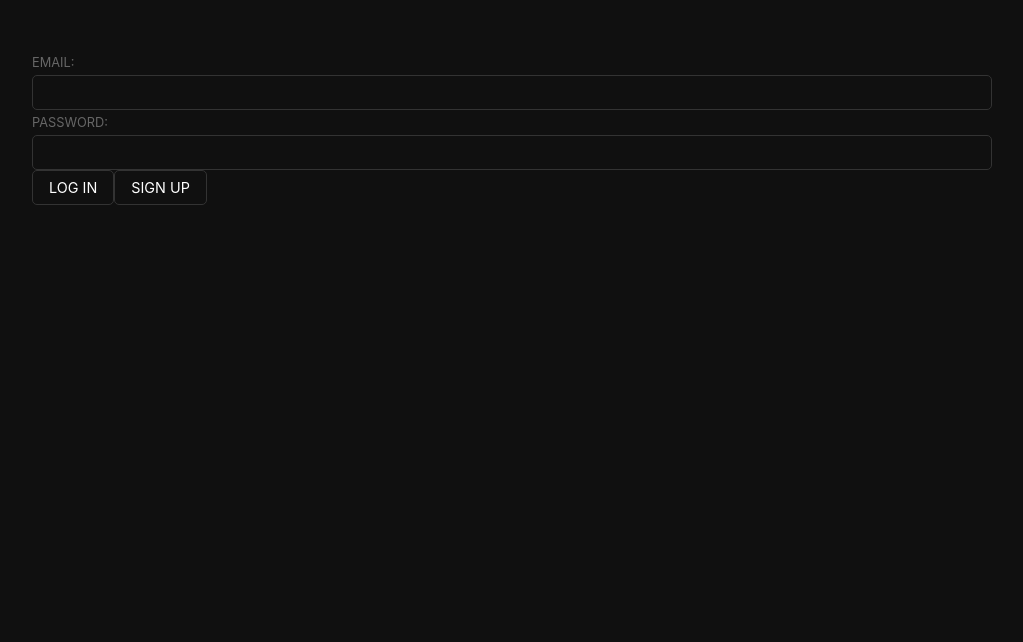
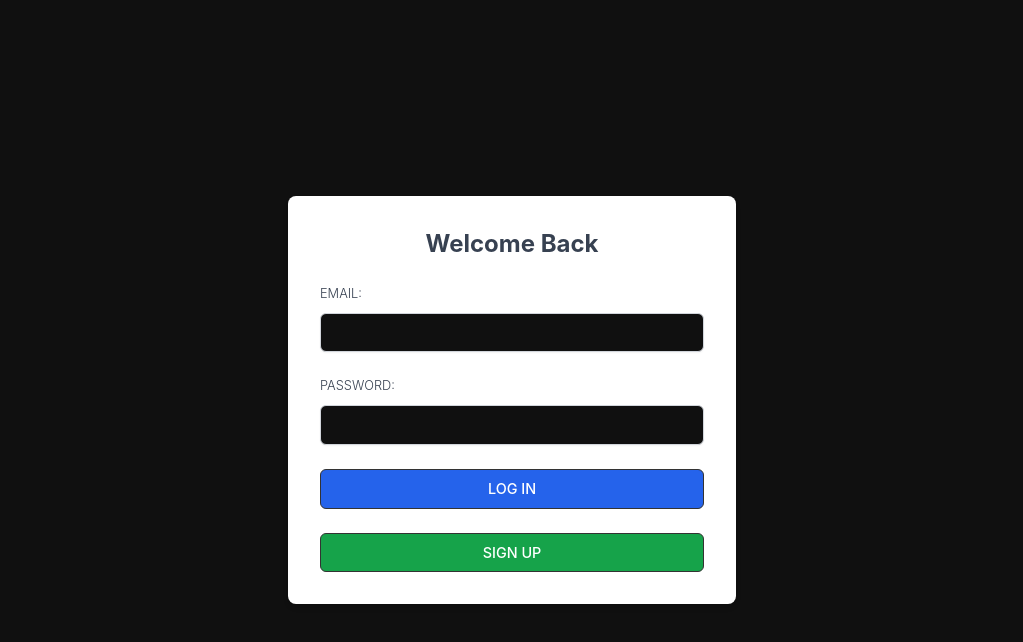
Before and after one commit to shaukatjassme/supabase-app, a Next.js app: page /login in a window 1280 px wide. Shown: the top 642 px of the page, without its empty margins (128-1151 px from the left). Built offline with nearby package versions, Linux system fonts and the light colour scheme.

Commit message:
acoount-form-updated

```diff
--- a/app/account/account-form.jsx
+++ b/app/account/account-form.jsx
@@ -1,7 +1,7 @@
 'use client'
 import { useCallback, useEffect, useState } from 'react'
-import { createClient } from '@/utils/supabase/client';
-import Avatar from '@/app/account/avatar';
+import { createClient } from '@/utils/supabase/client'
+import Avatar from '@/app/account/avatar'
 
 export default function AccountForm({ user }) {
   const supabase = createClient()
@@ -64,8 +64,8 @@ export default function AccountForm({ user }) {
   }
 
   return (
-    <div className="form-widget">
-      <div>
+    <div className="max-w-2xl mx-auto bg-white shadow-md rounded-lg p-6">
+      <div className="mb-6 flex flex-col items-center">
         <Avatar
           uid={user?.id}
           url={avatar_url}
@@ -76,51 +76,56 @@ export default function AccountForm({ user }) {
           }}
         />
       </div>
-      <div>
-        <label htmlFor="email">Email</label>
-        <input id="email" type="text" value={user?.email} disabled />
+      <div className="mb-6">
+        <label htmlFor="email" className="block text-sm font-medium text-gray-700">Email</label>
+        <input
+          id="email"
+          type="text"
+          value={user?.email}
+          disabled
+          className="mt-1 block w-full border border-gray-300 rounded-md shadow-sm p-2 bg-gray-100"
+        />
       </div>
-      <div>
-        <label htmlFor="fullName">Full Name</label>
+      <div className="mb-6">
+        <label htmlFor="fullName" className="block text-sm font-medium text-gray-700">Full Name</label>
         <input
           id="fullName"
           type="text"
           value={fullname || ''}
           onChange={(e) => setFullname(e.target.value)}
+          className="mt-1 block w-full border border-gray-300 rounded-md shadow-sm p-2"
         />
       </div>
-      <div>
-        <label htmlFor="username">Username</label>
+      <div className="mb-6">
+        <label htmlFor="username" className="block text-sm font-medium text-gray-700">Username</label>
         <input
           id="username"
           type="text"
           value={username || ''}
           onChange={(e) => setUsername(e.target.value)}
+          className="mt-1 block w-full border border-gray-300 rounded-md shadow-sm p-2"
         />
       </div>
-      <div>
-        <label htmlFor="website">Website</label>
+      <div className="mb-6">
+        <label htmlFor="website" className="block text-sm font-medium text-gray-700">Website</label>
         <input
           id="website"
           type="url"
           value={website || ''}
           onChange={(e) => setWebsite(e.target.value)}
+          className="mt-1 block w-full border border-gray-300 rounded-md shadow-sm p-2"
         />
       </div>
-
-      <div>
+      <div className="flex justify-between items-center">
         <button
-          className="button primary block"
+          className="py-2 px-4 bg-blue-600 text-white font-medium rounded-md shadow-sm hover:bg-blue-700 focus:outline-none focus:ring-2 focus:ring-offset-2 focus:ring-blue-500"
           onClick={() => updateProfile({ fullname, username, website, avatar_url })}
           disabled={loading}
         >
           {loading ? 'Loading ...' : 'Update'}
         </button>
-      </div>
-
-      <div>
         <form action="/auth/signout" method="post">
-          <button className="button block" type="submit">
+          <button className="py-2 px-4 bg-red-600 text-white font-medium rounded-md shadow-sm hover:bg-red-700 focus:outline-none focus:ring-2 focus:ring-offset-2 focus:ring-red-500" type="submit">
             Sign out
           </button>
         </form>
--- a/app/globals.css
+++ b/app/globals.css
@@ -1,3 +1,8 @@
+@tailwind base;
+@tailwind components;
+@tailwind utilities;
+
+
 html,
 body {
   --custom-font-family: -apple-system, BlinkMacSystemFont, Segoe UI, Roboto,
--- a/app/layout.tsx
+++ b/app/layout.tsx
@@ -9,7 +9,7 @@ export default async function RootLayout({ children }: { children: React.ReactNo
   return (
     <html lang="en">
       <body>
-        <div className="container" style={{ padding: '50px 0 100px 0' }}>
+        <div className="container-fluid" style={{ padding: '0px 0 0px 0' }}>
           {children}
         </div>
       </body>
--- a/app/login/page.jsx
+++ b/app/login/page.jsx
@@ -2,13 +2,51 @@ import { login, signup } from './actions'
 
 export default function LoginPage() {
   return (
-    <form>
-      <label htmlFor="email">Email:</label>
-      <input id="email" name="email" type="email" required />
-      <label htmlFor="password">Password:</label>
-      <input id="password" name="password" type="password" required />
-      <button formAction={login}>Log in</button>
-      <button formAction={signup}>Sign up</button>
-    </form>
+    <div className="flex items-center justify-center min-h-screen bg-black-100">
+      <form className="w-full max-w-md bg-white rounded-lg shadow-md p-8 space-y-6">
+        <h2 className="text-2xl font-bold text-center text-gray-700">Welcome Back</h2>
+
+        <div>
+          <label htmlFor="email" className="block text-sm font-medium text-gray-700">Email:</label>
+          <input
+            id="email"
+            name="email"
+            type="email"
+            required
+            className="w-full mt-1 p-2 border border-gray-300 rounded-md shadow-sm focus:ring-blue-500 focus:border-blue-500"
+          />
+        </div>
+
+        <div>
+          <label htmlFor="password" className="block text-sm font-medium text-gray-700">Password:</label>
+          <input
+            id="password"
+            name="password"
+            type="password"
+            required
+            className="w-full mt-1 p-2 border border-gray-300 rounded-md shadow-sm focus:ring-blue-500 focus:border-blue-500"
+          />
+        </div>
+
+        <div className="flex items-center justify-between">
+          <button
+            type="submit"
+            formAction={login}
+            className="w-full py-2 px-4 bg-blue-600 text-white font-medium rounded-md hover:bg-blue-700 focus:outline-none focus:ring-2 focus:ring-offset-2 focus:ring-blue-500"
+          >
+            Log in
+          </button>
+        </div>
+        <div className="flex items-center justify-between">
+          <button
+            type="submit"
+            formAction={signup}
+            className="w-full py-2 px-4 bg-green-600 text-white font-medium rounded-md hover:bg-green-700 focus:outline-none focus:ring-2 focus:ring-offset-2 focus:ring-green-500"
+          >
+            Sign up
+          </button>
+        </div>
+      </form>
+    </div>
   )
 }
--- a/app/page.tsx
+++ b/app/page.tsx
@@ -2,17 +2,24 @@ import Link from "next/link";
 
 export default function Home() {
   return (
-    <div className="row">
-      <div className="col-12">
-        <h1 className="header">Supabase Auth + Storage</h1>
-        <p>
-          Experience our Auth and Storage through a simple profile management example. Create a user
-          profile and upload an avatar image. Fast, simple, secure.
-        </p>
-      </div>
-      <div className="col-6 form-widget">
-        <Link href="/login">Auth page</Link>
+    <div className="container mx-auto py-32 text-center">
+      <div className="row">
+        <div className="col-12">
+
+          <h1 className="header font-bold text-3xl mb-4">Supabase Authentication and Storage</h1>
+          <p>
+            Explore our authentication and storage solutions with a
+            straightforward profile management example. Create a user profile
+            and upload an avatar image seamlessly and securely.<br/>
+           <span className="text-lg font-bold text-right mt-4 mb-4"> Click the button below to update your profile. Thank you.</span>
+          </p>
+        </div>
+        <div className="col-12 form-widget">
+          <Link href="/login">
+            <button className="button block primary w-full mb-4 rounded font-bold">Login Page</button>{" "}
+          </Link>
+        </div>
       </div>
     </div>
-  )
+  );
 }
```
Lines whose indentation alone changed are shown as unchanged.
